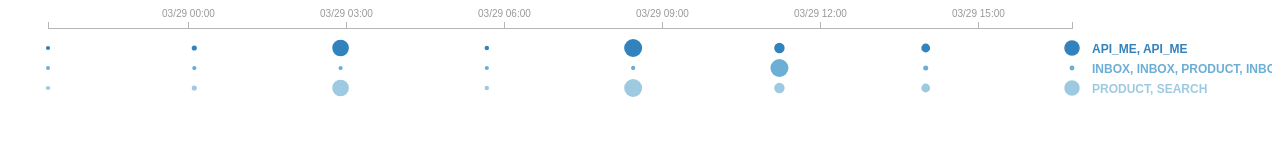
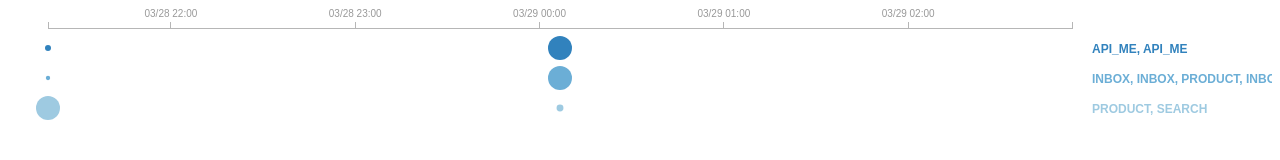
Before and after one commit to krzysztof-sobczak/behavior-ai, a plain HTML site: page behavior-ai-frontapp/index.html in a window 1280 px wide. Drawn offline with Linux system fonts and the light colour scheme.

Commit message:
json structure adjustments

```diff
--- a/behavior-ai-frontapp/data.json
+++ b/behavior-ai-frontapp/data.json
@@ -2,115 +2,37 @@
   {
     "clusters": [
       [
-        1459200000,
+        "API_ME, API_ME",
         1
       ],
       [
-        1459210000,
+        "INBOX, INBOX, PRODUCT, INBOX, INBOX, PRODUCT",
         5
       ],
       [
-        1459220000,
+        "PRODUCT, SEARCH",
         55
-      ],
-      [
-        1459230000,
-        2
-      ],
-      [
-        1459240000,
-        61
-      ],
-      [
-        1459250000,
-        28
-      ],
-      [
-        1459260000,
-        21
-      ],
-      [
-        1459270000,
-        50
       ]
     ],
-    "total": 457,
-    "name": "API_ME, API_ME"
+    "timestamp_start": 1459200000,
+    "timestamp_end": 1459210000
   },
   {
     "clusters": [
       [
-        1459200000,
-        1
+        "API_ME, API_ME",
+        10
       ],
       [
-        1459210000,
-        5
+        "INBOX, INBOX, PRODUCT, INBOX, INBOX, PRODUCT",
+        300
       ],
       [
-        1459220000,
-        5
-      ],
-      [
-        1459230000,
-        2
-      ],
-      [
-        1459240000,
-        6
-      ],
-      [
-        1459250000,
-        280
-      ],
-      [
-        1459260000,
-        21
-      ],
-      [
-        1459270000,
-        18
+        "PRODUCT, SEARCH",
+        8
       ]
     ],
-    "total": 457,
-    "name": "INBOX, INBOX, PRODUCT, INBOX, INBOX, PRODUCT"
-  },
-  {
-    "clusters": [
-      [
-        1459200000,
-        1
-      ],
-      [
-        1459210000,
-        5
-      ],
-      [
-        1459220000,
-        55
-      ],
-      [
-        1459230000,
-        2
-      ],
-      [
-        1459240000,
-        61
-      ],
-      [
-        1459250000,
-        28
-      ],
-      [
-        1459260000,
-        21
-      ],
-      [
-        1459270000,
-        50
-      ]
-    ],
-    "total": 457,
-    "name": "PRODUCT, SEARCH"
+    "timestamp_start": 1459210000,
+    "timestamp_end": 1459220000
   }
 ]
--- /dev/null
+++ b/behavior-ai-frontapp/data_parsed.json
@@ -0,0 +1,47 @@
+[
+  {
+    "clusters": [
+      [
+        1459200000,
+        1459210000,
+        1
+      ],
+      [
+        1459210000,
+        1459220000,
+        10
+      ]
+    ],
+    "name": "API_ME, API_ME"
+  },
+  {
+    "clusters": [
+      [
+        1459200000,
+        1459210000,
+        5
+      ],
+      [
+        1459210000,
+        1459220000,
+        300
+      ]
+    ],
+    "name": "INBOX, INBOX, PRODUCT, INBOX, INBOX, PRODUCT"
+  },
+  {
+    "clusters": [
+      [
+        1459200000,
+        1459210000,
+        55
+      ],
+      [
+        1459210000,
+        1459220000,
+        8
+      ]
+    ],
+    "name": "PRODUCT, SEARCH"
+  }
+]
--- a/behavior-ai-frontapp/index.html
+++ b/behavior-ai-frontapp/index.html
@@ -39,14 +39,25 @@
             .attr("transform", "translate(" + margin.left + "," + margin.top + ")");
 
 
-    d3.json("data.json", function(data) {
+    d3.json("data_parsed.json", function(data) {
         data.forEach(function(d) {
             d['clusters'].forEach(function(cluster) {
                 cluster[0] = new Date(cluster[0] * 1000);
+                cluster[1] = new Date(cluster[1] * 1000);
             });
         });
-        var xMin = d3.min(data[0]['clusters'], function(d){ return Math.min(d[0]); });
-        var xMax = d3.max(data[0]['clusters'], function(d){ return Math.max(d[0]); });
+        var xMin = d3.min(data, function(d){
+            return d3.min(d['clusters'], function(c){
+                return Math.min(c[0]);
+            });
+        });
+        var xMax = d3.max(data, function(d){
+            return d3.max(d['clusters'], function(c){
+                return Math.max(c[1]);
+            });
+        });
+        console.log(xMin);
+        console.log(xMax);
 
         var xScale = d3.time.scale()
                 .domain([xMin, xMax])
@@ -79,25 +90,25 @@
                     .append("text");
 
             var rScale = d3.scale.linear()
-                    .domain([0, d3.max(data[j]['clusters'], function(d) { return d[1]; })])
-                    .range([2, 9]);
+                    .domain([0, d3.max(data[j]['clusters'], function(d) { return d[2]; })])
+                    .range([2, 12]);
 
             circles
                     .attr("cx", function(d, i) { return xScale(d[0]); })
-                    .attr("cy", j*20+20)
-                    .attr("r", function(d) { return rScale(d[1]); })
+                    .attr("cy", j*30+20)
+                    .attr("r", function(d) { return rScale(d[2]); })
                     .style("fill", function(d) { return c(j); });
 
             text
-                    .attr("y", j*20+25)
+                    .attr("y", j*30+25)
                     .attr("x",function(d, i) { return xScale(d[0])-5; })
                     .attr("class","value")
-                    .text(function(d){ return d[1]; })
+                    .text(function(d){ return d[2]; })
                     .style("fill", function(d) { return c(j); })
                     .style("display","none");
 
             g.append("text")
-                    .attr("y", j*20+25)
+                    .attr("y", j*30+25)
                     .attr("x",width+20)
                     .attr("class","label")
                     .text(truncate(data[j]['name'],30,"..."))
```
